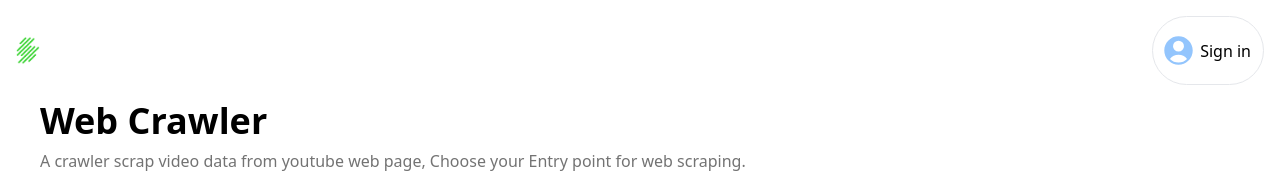
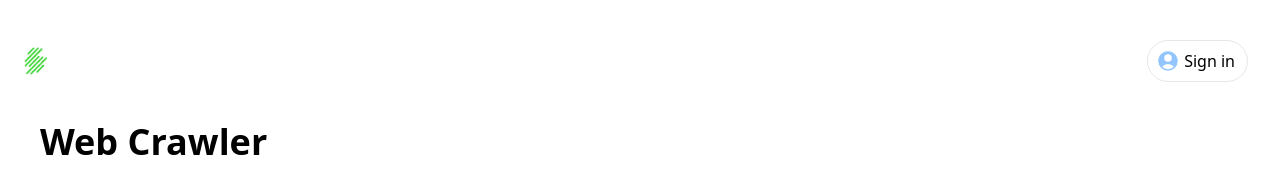
Before and after one commit to suhjuho/NeedleInHaystack-client, a React (Vite) app: page /admin in a window 1280 px wide. Shown: the top 173 px of the page. Built offline with nearby package versions, Linux system fonts and the light colour scheme; no server answers.

Commit message:
Fix: revert overwritten code

```diff
--- a/src/components/Header/index.jsx
+++ b/src/components/Header/index.jsx
@@ -3,8 +3,8 @@ import { Link, useNavigate } from "react-router-dom";
 import {
   BugAntIcon,
   UserCircleIcon,
-  ArrowUturnLeftIcon,
   ArrowRightStartOnRectangleIcon,
+  ChevronLeftIcon,
 } from "@heroicons/react/24/solid";
 
 import axios from "axios";
@@ -106,20 +106,17 @@ function Header() {
   }
 
   return (
-    <div className="flex gap-10 lg:gap-20 justify-between items-center sticky top-0 z-10 bg-white ">
-      <div className="flex mx-4 gap-4 items-center shrink">
+    <div className="flex justify-center sm:justify-between items-center w-screen shrink sticky top-0 gap-4 lg:gap-8 my-8 px-4 py-2 z-10 bg-white ">
+      <div className="flex items-center">
         {headerState === "DetailPage" && (
           <button
-            className="flex p-3 rounded-full hover:bg-sky-50"
+            className="flex rounded-full hover:bg-sky-50"
             type="button"
             onClick={() => {
               navigate(-1);
             }}
           >
-            <ArrowUturnLeftIcon
-              className="h-[25px] justify-center items-center"
-              alt="Back"
-            />
+            <ChevronLeftIcon className="w-6" alt="Back" />
           </button>
         )}
         {headerState !== "MainPage" && (
@@ -127,7 +124,7 @@ function Header() {
             <Link to="/">
               <div className="flex items-center justify-center text-center ">
                 <img
-                  className="w-6"
+                  className="w-6 mx-2"
                   src="/assets/LogoSample2.png"
                   alt="Logo"
                   onClick={handleLogoClick}
@@ -144,13 +141,13 @@ function Header() {
       </div>
       {!isLoggedIn ? (
         <div
-          className="hidden sm:flex py-4 my-4 mr-4 ml-auto p-2 items-center border rounded-full hover:bg-sky-50 cursor-pointer"
+          className="hidden sm:flex mr-4 ml-auto p-2 items-center border rounded-full hover:bg-sky-50 cursor-pointer"
           onClick={handleLogin}
           role="button"
           tabIndex={0}
         >
           <UserCircleIcon
-            className="h-[35px] items-center fill-blue-300"
+            className="w-6 items-center fill-blue-300"
             alt="signIn"
           />
           <p className="px-1">Sign in</p>
```
